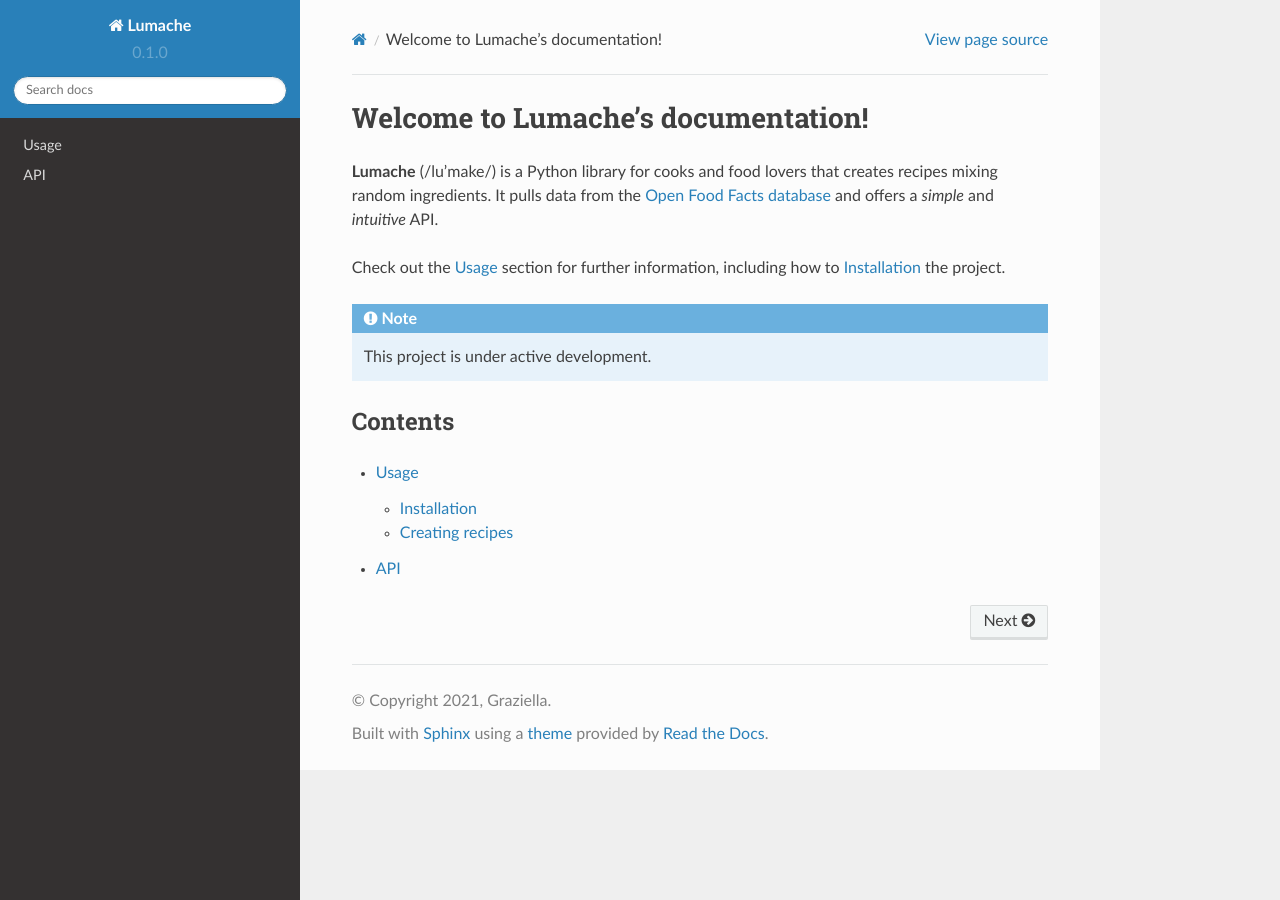
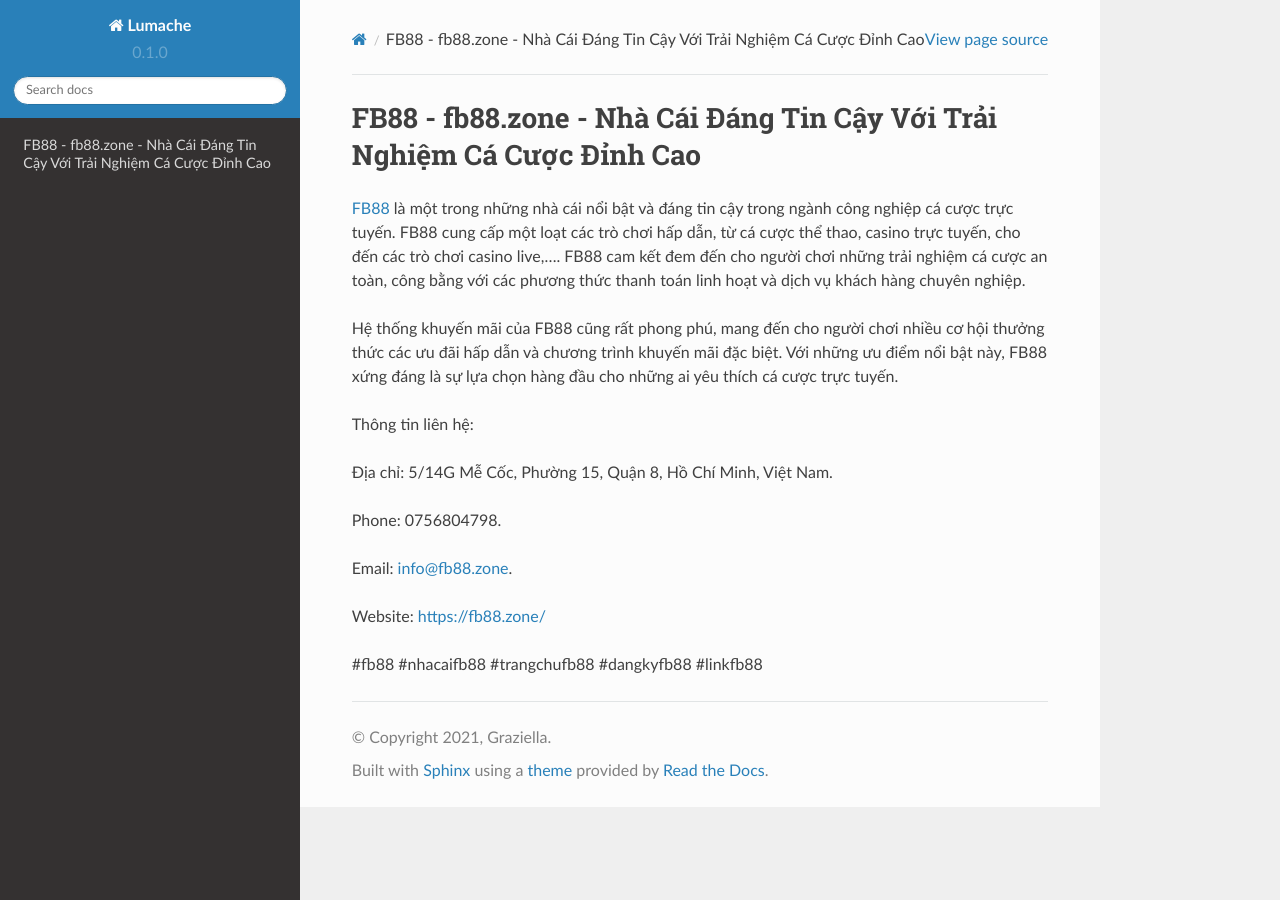
Before and after one commit to juniorhodge8/fb88zone, a Sphinx documentation site: the page built from docs/source/index.rst, in a window 1280 px wide. Built offline with Sphinx 7.4.7 and the Read the Docs theme 2.0.0, drawn with Linux system fonts in a browser that asks for light colours.

Commit message:
Update index.rst

```diff
--- a/docs/source/index.rst
+++ b/docs/source/index.rst
@@ -1,22 +1,18 @@
-Welcome to Lumache's documentation!
+FB88 - fb88.zone - Nhà Cái Đáng Tin Cậy Với Trải Nghiệm Cá Cược Đỉnh Cao
 ===================================
 
-**Lumache** (/lu'make/) is a Python library for cooks and food lovers
-that creates recipes mixing random ingredients.
-It pulls data from the `Open Food Facts database <https://world.openfoodfacts.org/>`_
-and offers a *simple* and *intuitive* API.
+`FB88 <https://fb88.zone/>`_ là một trong những nhà cái nổi bật và đáng tin cậy trong ngành công nghiệp cá cược trực tuyến. FB88 cung cấp một loạt các trò chơi hấp dẫn, từ cá cược thể thao, casino trực tuyến, cho đến các trò chơi casino live,.... FB88 cam kết đem đến cho người chơi những trải nghiệm cá cược an toàn, công bằng với các phương thức thanh toán linh hoạt và dịch vụ khách hàng chuyên nghiệp.
 
-Check out the :doc:`usage` section for further information, including
-how to :ref:`installation` the project.
+Hệ thống khuyến mãi của FB88 cũng rất phong phú, mang đến cho người chơi nhiều cơ hội thưởng thức các ưu đãi hấp dẫn và chương trình khuyến mãi đặc biệt. Với những ưu điểm nổi bật này, FB88 xứng đáng là sự lựa chọn hàng đầu cho những ai yêu thích cá cược trực tuyến.
 
-.. note::
+Thông tin liên hệ:
 
-   This project is under active development.
+Địa chỉ: 5/14G Mễ Cốc, Phường 15, Quận 8, Hồ Chí Minh, Việt Nam.
 
-Contents
---------
+Phone: 0756804798.
 
-.. toctree::
+Email: info@fb88.zone.
 
-   usage
-   api
+Website: https://fb88.zone/
+
+#fb88 #nhacaifb88 #trangchufb88 #dangkyfb88 #linkfb88
```
